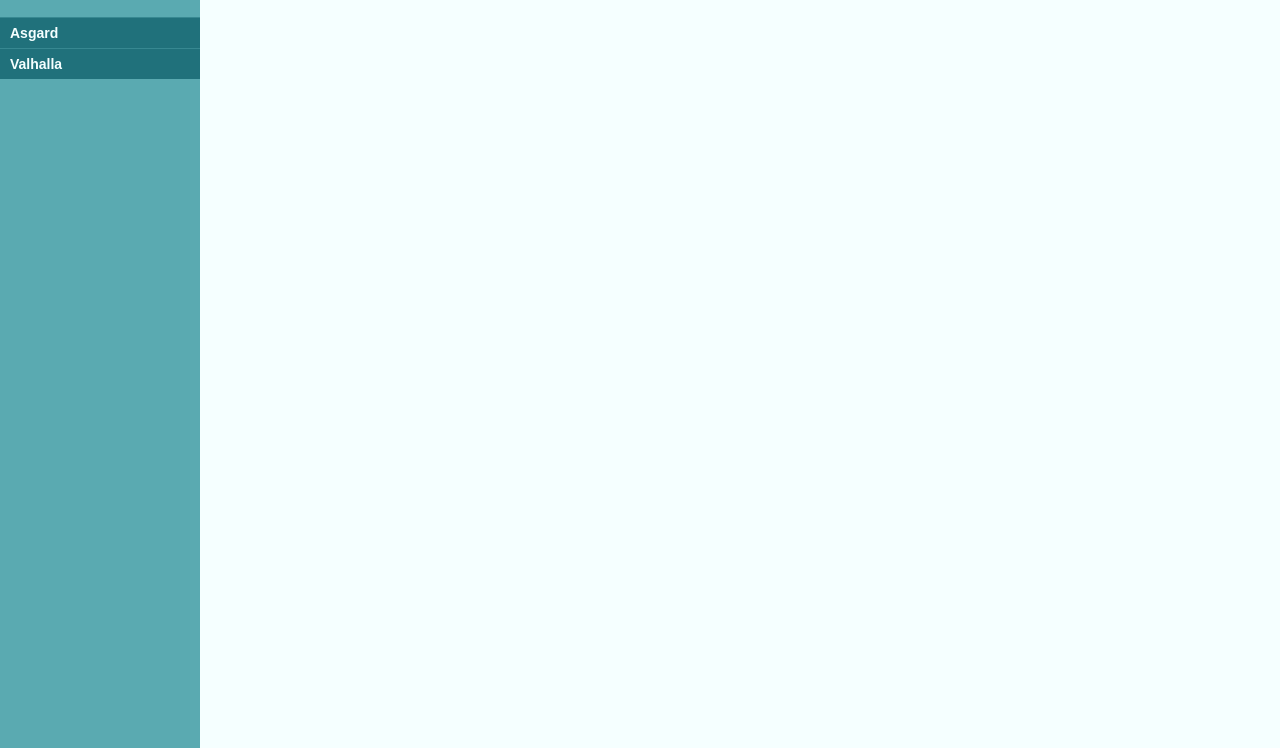
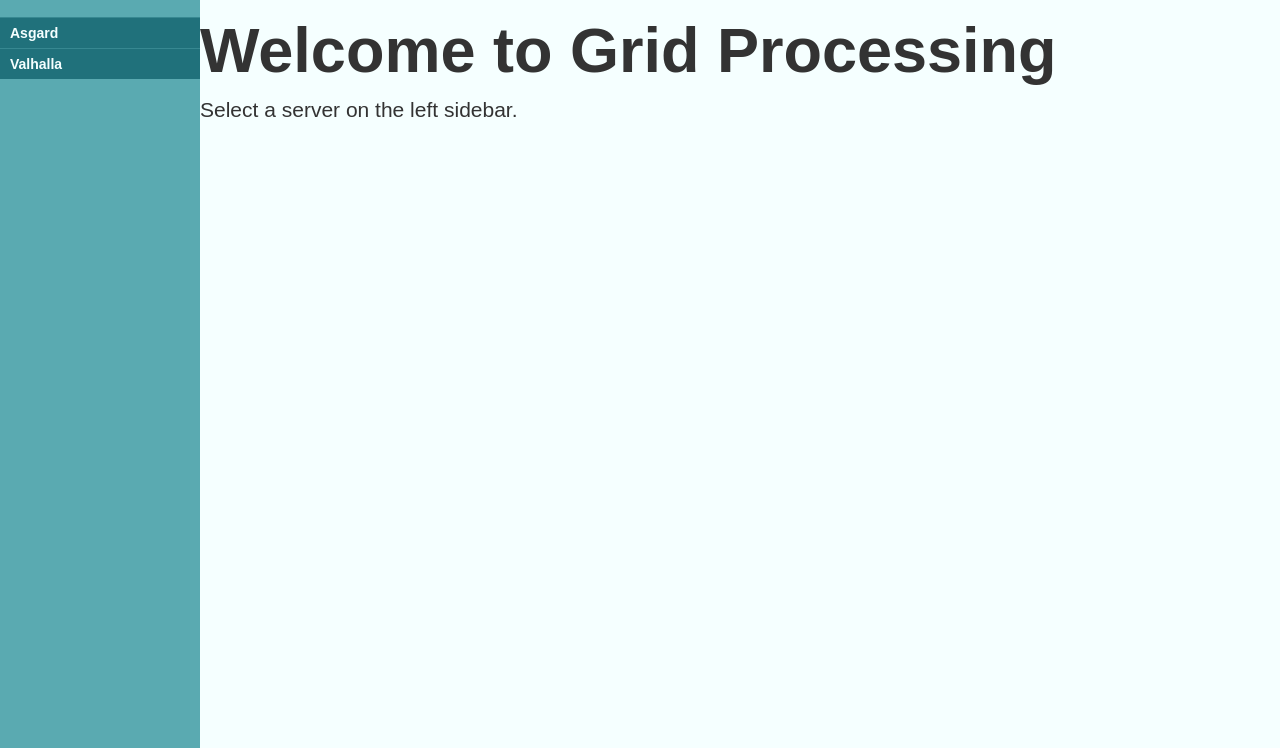
Before and after one commit to jamesflorentino/grid-processing, a plain HTML site: page index.html at #/servers in a window 1280 px wide. Shown: the part 52-800 px from the top of the page. Drawn offline with nearby package versions, Linux system fonts and the light colour scheme.

Commit message:
add index route for servers view

```diff
--- a/css/style.css
+++ b/css/style.css
@@ -90,3 +90,8 @@ h1.logo {
 .topbar-nav li a.active {
     background-color: #f5ffff;
 }
+
+
+.jumbotron {
+    background: none;
+}
--- a/partials/servers.html
+++ b/partials/servers.html
@@ -1,6 +1,8 @@
 <div class="sidebar">
     <div class="sidebar-logo">
-        <img src="img/logo-2x.png">
+        <a href="#/">
+            <img src="img/logo-2x.png">
+        </a>
     </div>
     <ul class="server-list">
         <li ng-repeat="server in servers">
@@ -9,4 +11,11 @@
     </ul>
 </div>
 
-<div class="content" ui-view></div>
+<div class="content" ui-view>
+
+    <div class="jumbotron">
+        <h1>Welcome to Grid Processing</h1>
+        <p class="lead">Select a server on the left sidebar.</p>
+    </div>
+
+</div>
```
